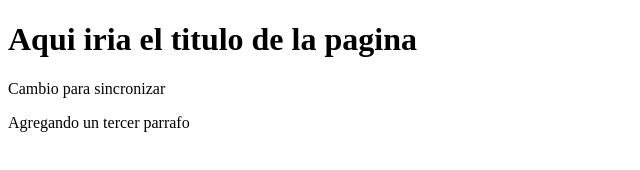
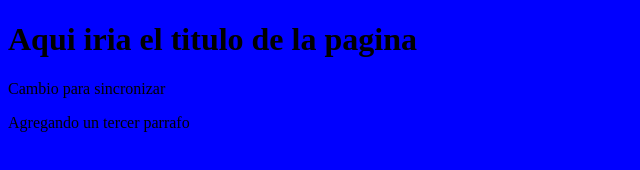
Before and after one commit to Nequecaur/Proyecto-web-empresa-c, a plain HTML site: page index.html in a window 1280 px wide. Shown: the whole page, without its empty margins (0-640 px from the left). Drawn offline with Linux system fonts and the light colour scheme.

Commit message:
Agregando hojas de estilo

```diff
--- a/index.html
+++ b/index.html
@@ -5,6 +5,7 @@
     <meta http-equiv="X-UA-Compatible" content="IE=edge">
     <meta name="viewport" content="width=device-width, initial-scale=1.0">
     <title>Document</title>
+    <link rel="stylesheet" href="MiEstilo.css">
 </head>
 <body>
     <h1>Aqui iria el titulo de la pagina</h1>
```
